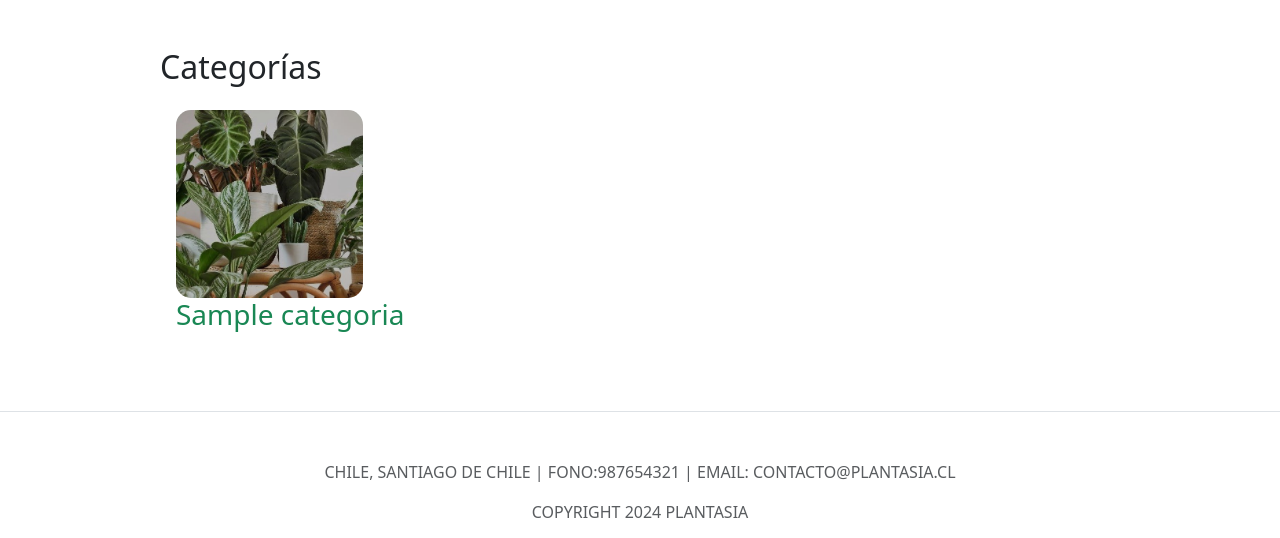
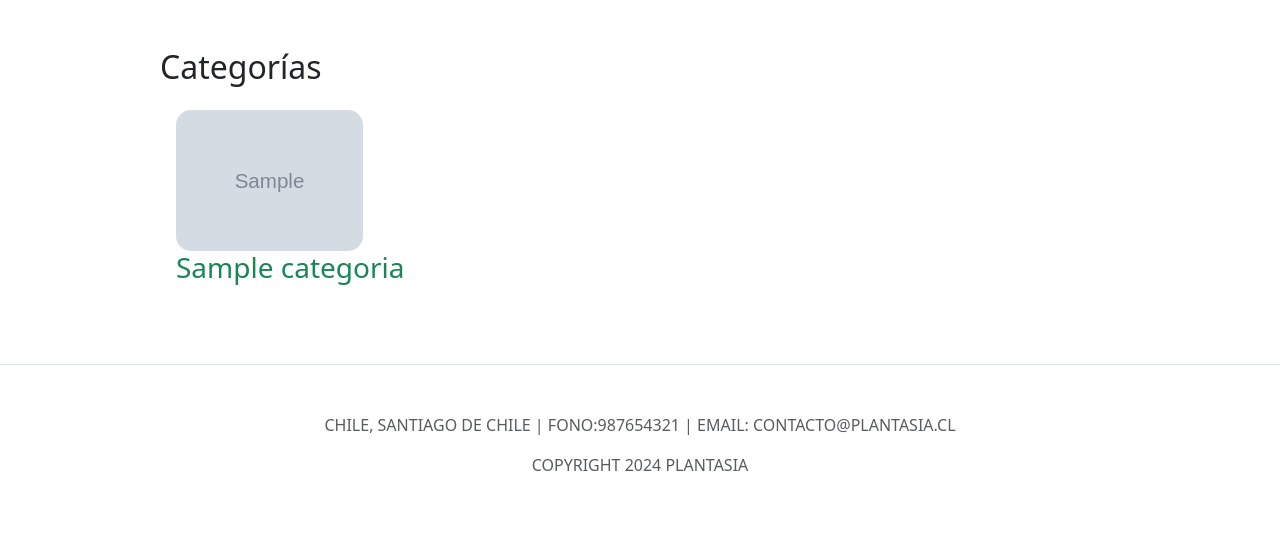
Before and after one commit to AlvaroACB/PlantasiaApp, a Django app: page /categorias/ in a window 1280 px wide. Shown: the part 77-615 px from the top of the page. Run offline with Django 5.2, Linux system fonts and the light colour scheme; tables that the repository leaves empty hold one stand-in row (values such as "Sample post"); grey boxes marked "Sample" are stand-in pictures; some libraries are stand-ins or nearby versions.

Commit message:
upload de imagenes

```diff
--- a/Plantasia/settings.py
+++ b/Plantasia/settings.py
@@ -11,6 +11,7 @@ https://docs.djangoproject.com/en/5.0/ref/settings/
 """
 
 from pathlib import Path
+import os
 
 # Build paths inside the project like this: BASE_DIR / 'subdir'.
 BASE_DIR = Path(__file__).resolve().parent.parent
@@ -135,3 +136,7 @@ ROLES = (
     ('admin', 'Administrador'),
     ('cliente', 'Cliente'),
 )
+
+MEDIA_URL = '/media/'
+
+MEDIA_ROOT = os.path.join(BASE_DIR, 'media')
--- a/core/templates/categorias.html
+++ b/core/templates/categorias.html
@@ -16,7 +16,7 @@
         <div class="contenedor col-12 col-md-5 col-lg-3 mb-4 mx-3">
             <a class="link-success link-underline-opacity-0 link-underline-opacity-100-hover"
                 href="{% url 'productos' categoria.categoria_id %}">
-                <img src="{% static '/img/img_plantas_interior.png' %}" alt="Avatar" class="imagen">
+                <img src="{{ categoria.img_categ}}" alt="Avatar" class="imagen">
                 <h3 class="titulo">{{categoria.nombre_categ}}</h3>
             </a>
         </div>
```
Also changed, not shown: media/categorias/img_carnivora.png (added), media/categorias/img_huerto.png (added), media/categorias/img_insumos.png (added), media/categorias/img_plantas_exterior.png (added), media/categorias/img_plantas_interior.png (added), 1 other file.
